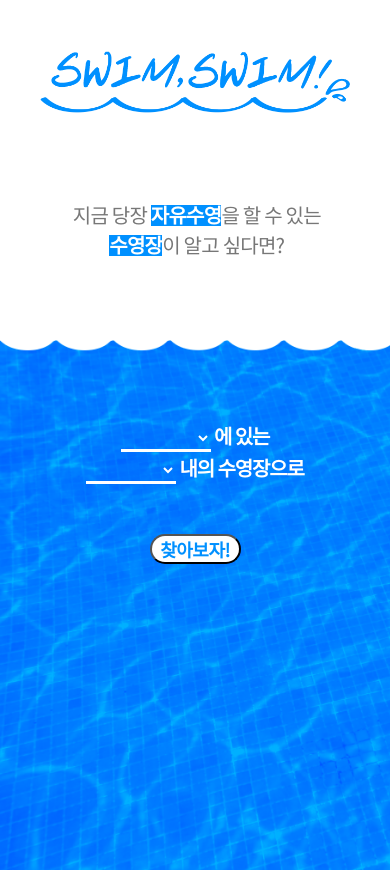
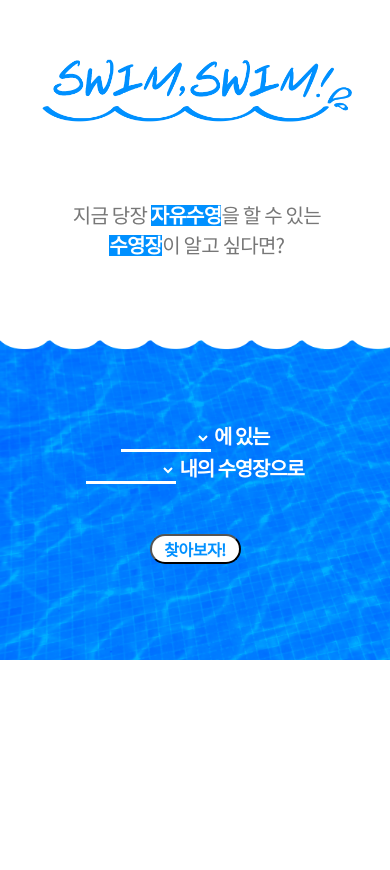
Before and after one commit to jeanP-tech/Swimming-Website, a Django app: page / in a window 390 px wide. After the commit the page ends 660 px from the top, so only its background shows below. Run offline with Django 3.2, Linux system fonts and the light colour scheme; data comes from the database, SQL or seed files in the repository; both versions use the stored data as it was after the commit.

Commit message:
page1 city_list deleted, logo vertical aligned

```diff
--- a/swimapp/static/swimapp/css/style.css
+++ b/swimapp/static/swimapp/css/style.css
@@ -17,12 +17,18 @@
   mix-blend-mode: soft-light;
 }
 
+.logo_helper{
+  display: inline-block;
+  height: 100%;
+  vertical-align: middle;
+}
+
 #logo{
   width: 600px;
   display: inline;
   margin-right: auto;
   margin-left: auto;
-  margin-top: 100px;
+  vertical-align: middle;
 }
 
 .helper{
@@ -76,7 +82,7 @@
 
 .infoForm{
   width: 100%;
-  height: 360px;
+  height: 460px;
   text-align: center;
   vertical-align: middle;
 }
@@ -94,7 +100,6 @@
 .background{
   background-image: url(../images/BG_1.png);
   background-size: cover;
-  background-position: 0 10px 0 0;
   background-repeat: no-repeat;
   mix-blend-mode: soft-light;
 }
@@ -192,7 +197,7 @@
   height: 32px;
   display: flex;
   align-items: center;
-  width: 118px;
+  width: 116px;
   margin: 0 auto 30px auto;
 }
 
@@ -267,7 +272,6 @@
 
 #logo{
   width: 80%;
-  margin-top: 50px;
 }
 
 .description_box {
@@ -288,7 +292,7 @@
 }
 
 .infoForm {
-  height: 220px;
+  height: 240px;
   font-size: 20px;
   padding-top: 80px;
 }
@@ -301,7 +305,7 @@
 #btn{
   width: 91px;
   height: 30px;
-  font-size: 18px;
+  font-size: 16px;
   margin-top: 50px;
   line-height: 1;
   letter-spacing: -0.5px;
@@ -318,7 +322,7 @@
 .time_list h3{
   font-size: 20px;
   height: 21px;
-  width: 72px;
+  width: 75px;
 }
 
 .time_list{
--- a/swimapp/templates/swimapp/index.html
+++ b/swimapp/templates/swimapp/index.html
@@ -1,6 +1,7 @@
 {% extends 'swimapp/base.html' %}
 {% block content %}
   <div class="logoBox">
+    <div class="logo_helper"></div>
     <a href=""> <img src="../../static/swimapp/images/logo_gif_2.gif" id="logo"></a> <br>
   </div>
     <div class="description_box">
@@ -24,31 +25,4 @@
             <button id="btn" type="submit" value="Save">찾아보자!</button>
         </form>
       </div>
-      <div class="city_list">
-        <img src="../../static/swimapp/images/wave_white.png" id="wave_white">
-        {% for city in city_list %}
-          <button class="city-action-btn" type="button"><div class="button_text">{{ city.city_name }}</div></button>
-        {% endfor %}
-      </div>
-      <div class="pool_in_city">
-      </div>
-    </div>
-
-    <script>
-      function showPoolList(cityCity_name){
-        document.getElementById
-      }
-      // document.getElementById("pool_in_city").style.display = "none";
-      // function showRef() {
-      //   var x = document.getElementById("note_contents");
-      //   var a = {{ pool.pool_name }}
-      //   if (x.style.display === "none") {
-      //     note.innerHTML = "접기";
-      //     x.style.display = "block";
-      //   } else {
-      //     note.innerHTML = "자세히";
-      //     x.style.display = "none";
-      //   }
-      // }
-    </script>
 {% endblock %}
--- a/swimapp/templates/swimapp/pool.html
+++ b/swimapp/templates/swimapp/pool.html
@@ -1,6 +1,7 @@
 {% extends 'swimapp/base.html' %}
 {% block content %}
   <div class="logoBox2">
+    <div class="logo_helper"></div>
     <a href=""> <img src="../../static/swimapp/images/logo_gif_white.gif" id="logo"></a> <br>
   </div>
   <div class="time_list">
```
Also changed, not shown: db.sqlite3.
